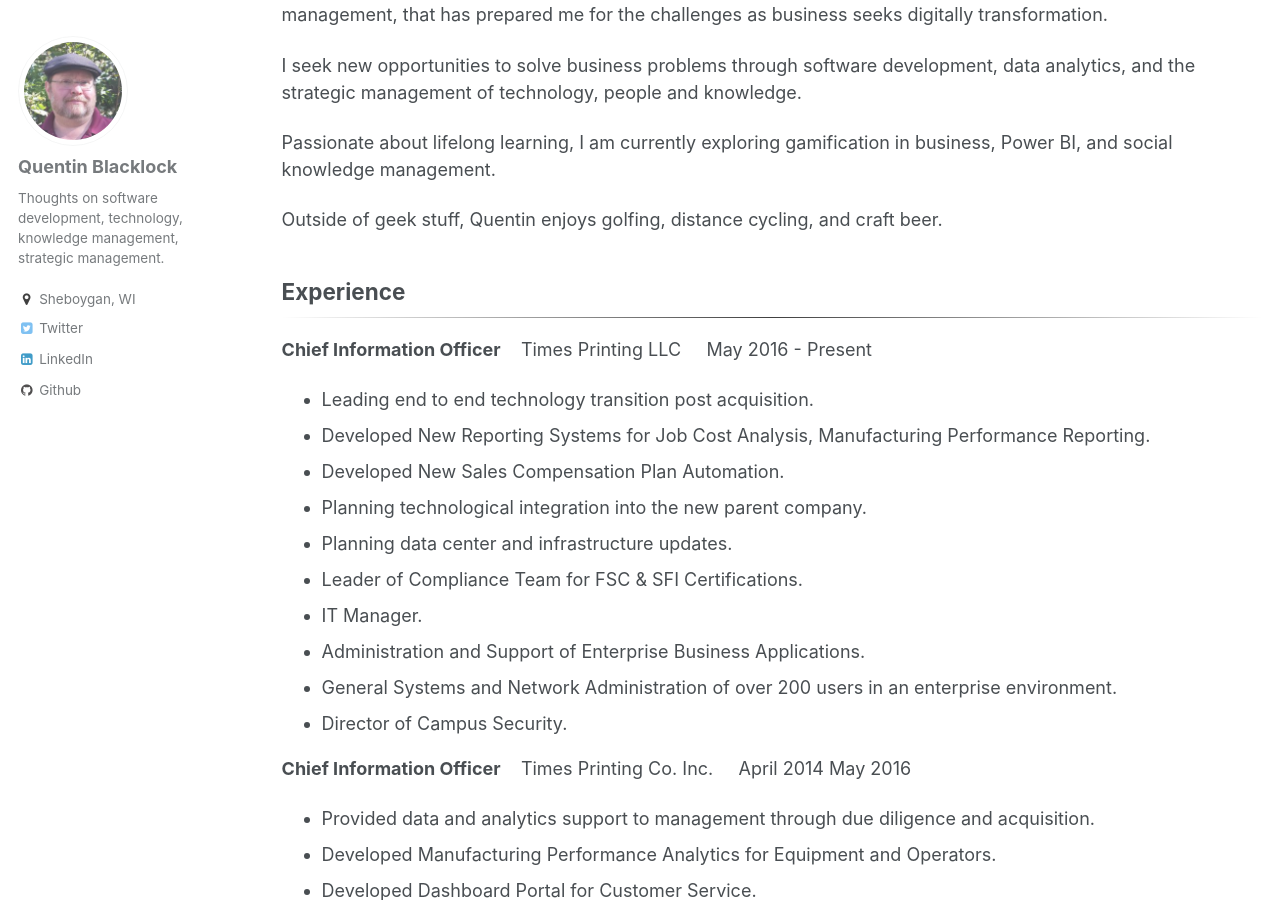
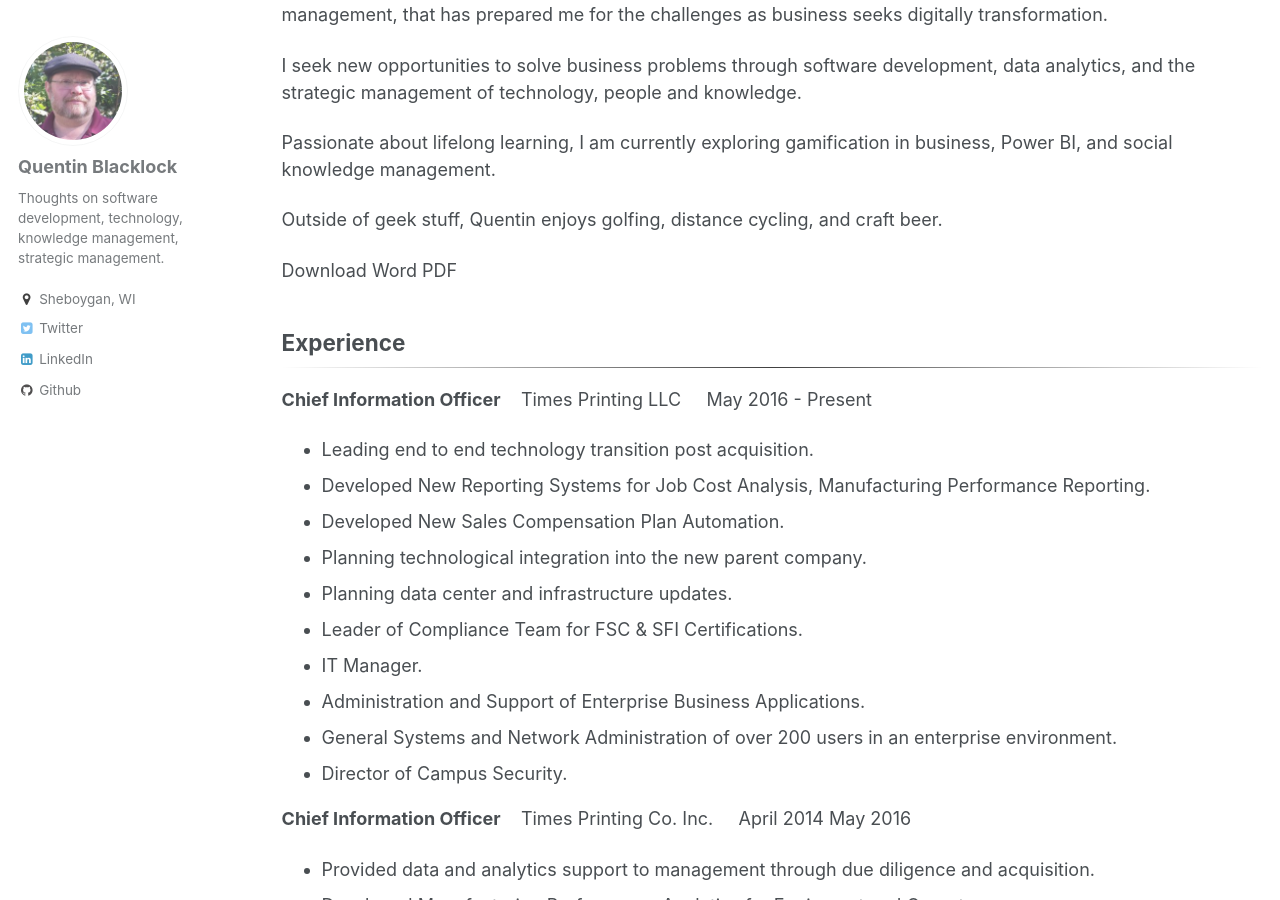
Before and after one commit to quentin-blacklock/quentin-blacklock.github.io, a Jekyll site: the page built from _pages/about.md, in a window 1280 px wide and 900 px high, scrolled down 437 px. Built offline with Jekyll 4.4.1, drawn with Linux system fonts in a browser that asks for light colours.

Commit message:
edit links

```diff
--- a/_pages/about.md
+++ b/_pages/about.md
@@ -21,7 +21,7 @@
 
 Outside of geek stuff, Quentin enjoys golfing, distance cycling, and craft beer.
 
-
+ Download [Word](https://1drv.ms/f/s!ArunsVPqZR7zipU0YMA3iCbv-Cp52w) [PDF](https://1drv.ms/b/s!ArunsVPqZR7zipU1Ciq2ktdg99umXA)
 
 ## Experience
 _____
```
